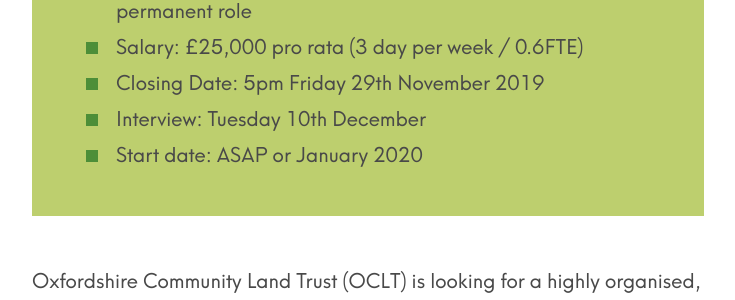
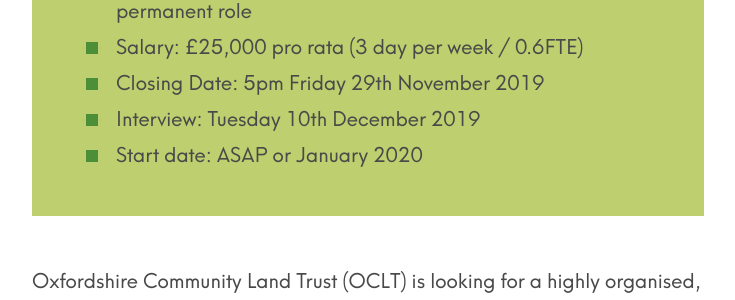
Before and after one commit to johnpuddephatt/oclt, a Jekyll site: the page built from _pages/jobs.md, in a window 1280 px wide and 900 px high, scrolled down 986 px. Shown: the part 159-459 px from the top of the window, without its empty margins (272-1007 px from the left). Built offline with Jekyll 4.4.1, drawn with Linux system fonts in a browser that asks for light colours.

Commit message:
Update from Forestry.io Charlie Fisher updated _pages/jobs.md

```diff
--- a/_pages/jobs.md
+++ b/_pages/jobs.md
@@ -22,7 +22,7 @@
 
 <li>Closing Date: 5pm Friday 29th November 2019</li>
 
-<li>Interview: Tuesday 10th December</li>
+<li>Interview: Tuesday 10th December 2019</li>
 
 <li>Start date: ASAP or January 2020</li>
 
```
